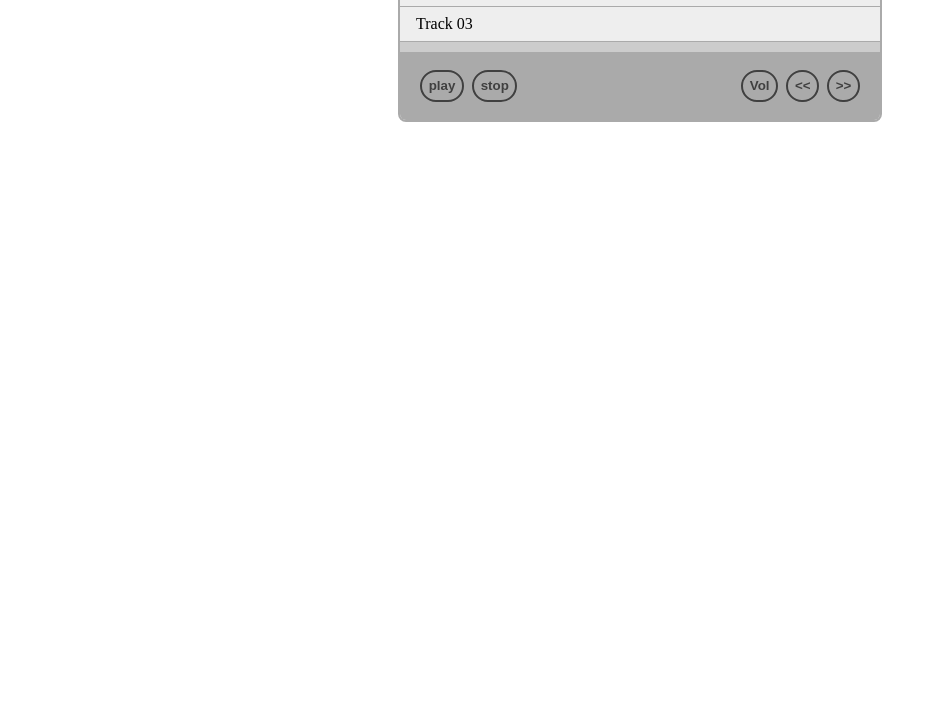
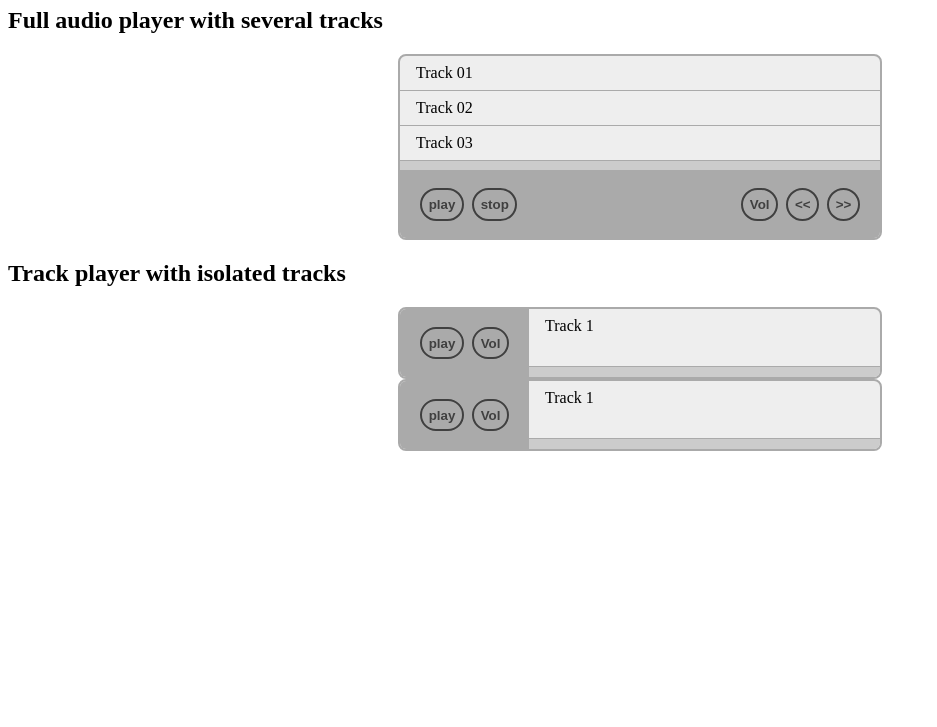
Before and after one commit to david-alliet/audioplayer, a website: page index.html in a window 1280 px wide. Shown: the part 73-800 px from the top of the page, without its empty margins (0-937 px from the left). Drawn offline with Linux system fonts and the light colour scheme.

Commit message:
Add single track player functionality

```diff
--- a/audioplayer.css
+++ b/audioplayer.css
@@ -139,7 +139,6 @@ ul li:last-child {
 /* close commented backslash hack */
 
 
-
 .apControls .apPane {
   box-sizing: border-box;
   float: left;
@@ -155,7 +154,7 @@ ul li:last-child {
   width: 50%;
 }
 
-.apControls .apPane .apControl {
+.apControls .apControl {
   vertical-align: top;
   position: relative;
   display: inline-block;
@@ -228,3 +227,39 @@ ul li:last-child {
   height: 1em;
   opacity: .3;
 }
+
+
+/* Single track mode:  */
+.dal_audioplayer.single {
+  display: flex;
+  align-items: stretch;
+}
+
+.single .apControls {
+  flex-shrink: 0;
+  flex-grow: 0;
+}
+
+.single .apTrackContainer {
+  flex-grow: 1;
+  flex-shrink: 0;
+
+  display: flex;
+  flex-direction: column;
+}
+
+.apTrackContainer ul {
+  display: flex;
+  flex-grow: 1;
+  flex-shrink: 0;
+}
+
+.apTrackContainer li {
+  flex-grow: 1;
+  flex-shrink: 0;
+}
+
+.apTrackContainer .apProgress {
+  flex-grow: 0;
+  flex-shrink: 0;
+}
--- a/index.html
+++ b/index.html
@@ -8,8 +8,9 @@
 </head>
 <body>
 
-
-<div class="dal_audioplayer" id="audioplayer" data-mode="globalcontrols">
+<h1>Audio players</h1>
+<h2>Full audio player with several tracks</h2>
+<div class="dal_audioplayer" >
   <ul>
     <li>
       <audio preload="metadata">
@@ -23,6 +24,18 @@
   </ul>
 </div>
 
+<h2>Track player with isolated tracks</h2>
+<div class="dal_audioplayer">
+  <ul>
+    <li><audio preload="metadata"><source src="data/03.mp3"></audio> Track 1</li>
+  </ul>
+</div>
+
+<div class="dal_audioplayer">
+  <ul>
+    <li><audio preload="metadata"><source src="data/03.mp3"></audio> Track 1</li>
+  </ul>
+</div>
 
 <script src="src/audioplayer.js" type="text/javascript"></script>
 <script src="src/track.js" type="text/javascript"></script>
--- a/src/audioplayer.js
+++ b/src/audioplayer.js
@@ -1,9 +1,11 @@
 // checks for active audioplayer elements on the page
 function detectAudioPlayers() {
-  var nodes = document.getElementsByClassName('dal_audioplayer');
-  for (var i=0; i<nodes.length; i++) {
+  // find out full audio players in the DOM
+  var playerNodes = document.getElementsByClassName('dal_audioplayer');
+  var playerObjects = [];
+  for (var i=0; i<playerNodes.length; i++) {
     // convert each found node into an AudioPlayer
-    var ap = new AudioPlayer(nodes[i]);
+    playerObjects.push(new AudioPlayer(playerNodes[i]));
   }
 }
 
@@ -11,7 +13,7 @@ function detectAudioPlayers() {
 // The main AudioPlayer object
 function AudioPlayer(node) {
   this.audioPlayerElement = node; // the root element of the player
-  this.mode = node.dataset.mode; // mode of the player (currently not implemented)
+  this.mode = "" // indicates if player for one track or several
   this.trackList = []; // will hold all tracks
   this.trackIndex = 0; // what track the player is currently on
   this.totalTracks = 0; // total number of tracks
@@ -47,25 +49,23 @@ function AudioPlayer(node) {
   // controls contain all buttons
   var apControls = document.createElement("div");
   apControls.className = "apControls";
-  // left aligned area for controls
-  var leftControlPane = document.createElement("div");
-  leftControlPane.className = "apPane left";
-  // right aligned area for controls
-  var rightControlPane = document.createElement("div");
-  rightControlPane.className = "apPane right";
+
+
+  /*
+    SINGLE TRACK PLAYER
+    -------------------
+    -> all functionality for single track player
+  */
+
+  if(this.totalTracks === 1) {
+    console.log("setting up track container");
+    var apTrackContainer = document.createElement("div");
+    apTrackContainer.className = "apTrackContainer"
+  }
+
   // the progress bar area
   var apProgress = document.createElement("div");
   apProgress.className = "apProgress";
-
-  // Previous button:
-  this.ctrlPrevious = document.createElement("button");
-  this.ctrlPrevious.className = "apControl apPrevious";
-  this.ctrlPrevious.innerHTML = "&lt;&lt;";
-  this.tabIndex = this.totalTracks+5;
-  this.ctrlPrevious.addEventListener("click", function(e) {
-    this.previous();
-  }.bind(this));
-  this.ctrlPrevious.addEventListener("mouseout", blur);
 
   // Play button
   this.ctrlPlayPause = document.createElement("button");
@@ -84,66 +84,50 @@ function AudioPlayer(node) {
   }.bind(this));
   this.ctrlPlayPause.addEventListener("mouseout", blur);
 
-  // previous:
-  this.ctrlNext = document.createElement("button");
-  this.ctrlNext.className = "apControl apNext";
-  this.ctrlNext.innerHTML = "&gt;&gt;";
-  this.tabIndex = this.totalTracks+6;
-  this.ctrlNext.addEventListener("click", function(e) {
-    this.next();
-  }.bind(this));
-  this.ctrlNext.addEventListener("mouseout", blur);
-
-  // stop:
-  this.ctrlStop = document.createElement("button");
-  this.ctrlStop.className = "apControl apStop";
-  this.ctrlStop.innerHTML = "stop";
-  this.tabIndex = this.totalTracks+3;
-  this.ctrlStop.addEventListener("click", function(e) {
-    // stop the player
-    this.playing = false;
-    this.stop();
-    e.preventDefault();
-  }.
-  bind(this));
-  this.ctrlStop.addEventListener("mouseout", blur);
+  if(this.totalTracks === 1) {
+    apControls.appendChild(this.ctrlPlayPause);
+  }
 
   // seek bar:
   this.seekBar = document.createElement("div");
   this.seekBar.className = "apSeekBar";
   this.seekBar.tabIndex = this.totalTracks+1;
   this.seekBar.title = "Press the right or left arrow keys to seek forward or backward in the track.";
-  // event: mouse over (indicates seeking)
+
+  // Seek bar event: mouse over (indicates seeking)
   this.seekBar.addEventListener("mouseover", function(e){
     if(this.playing) {
       this.startSeek();
       this.indicatorBar.style="opacity: .2;";
     }
   }.bind(this));
-  // event: mouse move (gets mouse cursor related to element)
+
+  // Seek bar event: mouse move (gets mouse cursor related to element)
   this.seekBar.addEventListener("mousemove", function(e){
     if(this.seeking) {
       // move the progress bar
       this.indicatorBar.style="opacity: .2; width: "+ e.offsetX +"px;";
     }
   }.bind(this));
-  // event: mouse out (indicates stop seeking)
+
+  // Seek bar event: mouse out (indicates stop seeking)
   this.seekBar.addEventListener("mouseout", function(e){
     if(this.playing) {
       this.stopSeek();
       this.indicatorBar.style="opacity: 0;";
     }
   }.bind(this));
-  // event: pressed (indicates seeking to position)
+
+  // Seek bar event: pressed (indicates seeking to position)
   this.seekBar.addEventListener("mousedown", function(e){
     // only seek in track when either playing or pausing
     if(this.playing || this.pausing) {
       this.seek(e.offsetX, this.seekBar.offsetWidth);
     }
   }.bind(this));
-  // event: hit key:
+
+  // Seek bar event: hit key:
   this.seekBar.addEventListener("keydown", function(e){
-    console.log(e.code);
     if(this.playing) {
       if(e.code==="ArrowLeft") {
         // seek backward by 5 seconds
@@ -163,6 +147,16 @@ function AudioPlayer(node) {
   this.progressBar = document.createElement("div");
   this.progressBar.className = "apProgressBar";
 
+  // add controls to their proper containers:
+  this.seekBar.appendChild(this.progressBar);
+  this.seekBar.appendChild(this.indicatorBar);
+  apProgress.appendChild(this.seekBar);
+
+
+  // volume panel
+  this.panelVolume = document.createElement("div");
+  this.panelVolume.className = "apVolumePanel";
+
   // Volume button
   this.ctrlVolume = document.createElement("button");
   this.ctrlVolume.className = "apControl apVolume";
@@ -180,11 +174,9 @@ function AudioPlayer(node) {
     }
   }.bind(this));
   this.ctrlVolume.addEventListener("mouseout", blur);
-
-
-  // volume panel
-  this.panelVolume = document.createElement("div");
-  this.panelVolume.className = "apVolumePanel";
+  if(this.totalTracks === 1) {
+    apControls.appendChild(this.ctrlVolume);
+  }
 
   // Volume indicator bar
   this.volumeTotalBar = document.createElement("div");
@@ -232,12 +224,59 @@ function AudioPlayer(node) {
   // add volume bar to the volume panel:
   this.panelVolume.appendChild(this.volumeTotalBar);
 
+  if(this.totalTracks === 1) {
+    apControls.appendChild(this.panelVolume);
+  }
 
-  // add controls to their proper containers:
-  this.seekBar.appendChild(this.progressBar);
-  this.seekBar.appendChild(this.indicatorBar);
-  apProgress.appendChild(this.seekBar);
-  // apProgress.appendChild(this.txtDuration);
+
+
+  /*
+    MULTIPLE TRACK PLAYER
+    ---------------------
+    -> all extra functionality for multiple track player
+  */
+  if(this.totalTracks > 1) {
+
+    // left aligned area for controls
+    var leftControlPane = document.createElement("div");
+    leftControlPane.className = "apPane left";
+    // right aligned area for controls
+    var rightControlPane = document.createElement("div");
+    rightControlPane.className = "apPane right";
+
+    // buttons that are only needed in the multiple track player
+    // Previous button:
+    this.ctrlPrevious = document.createElement("button");
+    this.ctrlPrevious.className = "apControl apPrevious";
+    this.ctrlPrevious.innerHTML = "&lt;&lt;";
+    this.tabIndex = this.totalTracks+5;
+    this.ctrlPrevious.addEventListener("click", function(e) {
+      this.previous();
+    }.bind(this));
+    this.ctrlPrevious.addEventListener("mouseout", blur);
+
+    // Next button:
+    this.ctrlNext = document.createElement("button");
+    this.ctrlNext.className = "apControl apNext";
+    this.ctrlNext.innerHTML = "&gt;&gt;";
+    this.tabIndex = this.totalTracks+6;
+    this.ctrlNext.addEventListener("click", function(e) {
+      this.next();
+    }.bind(this));
+    this.ctrlNext.addEventListener("mouseout", blur);
+
+    // Stop button:
+    this.ctrlStop = document.createElement("button");
+    this.ctrlStop.className = "apControl apStop";
+    this.ctrlStop.innerHTML = "stop";
+    this.tabIndex = this.totalTracks+3;
+    this.ctrlStop.addEventListener("click", function(e) {
+      // stop the player
+      this.playing = false;
+      this.stop();
+      e.preventDefault();
+    }.bind(this));
+    this.ctrlStop.addEventListener("mouseout", blur);
 
     // add the track controls to the left or right panels
     leftControlPane.appendChild(this.ctrlPlayPause);
@@ -251,9 +290,21 @@ function AudioPlayer(node) {
     apControls.appendChild(leftControlPane);
     apControls.appendChild(rightControlPane);
 
-  // add containers to player
     this.audioPlayerElement.appendChild(apProgress);
     this.audioPlayerElement.appendChild(apControls);
+  } else {
+
+    var tracklistNode = this.audioPlayerElement.removeChild(this.audioPlayerElement.getElementsByTagName("ul")[0]);
+
+    // add containers to single track player
+    this.audioPlayerElement.appendChild(apControls);
+    apTrackContainer.appendChild(tracklistNode);
+    apTrackContainer.appendChild(apProgress);
+    this.audioPlayerElement.appendChild(apTrackContainer);
+
+    // add class to indicate this is a player for a single track:
+    this.audioPlayerElement.className += " single";
+  }
 }
 
 
```
Lines whose indentation alone changed are shown as unchanged.
